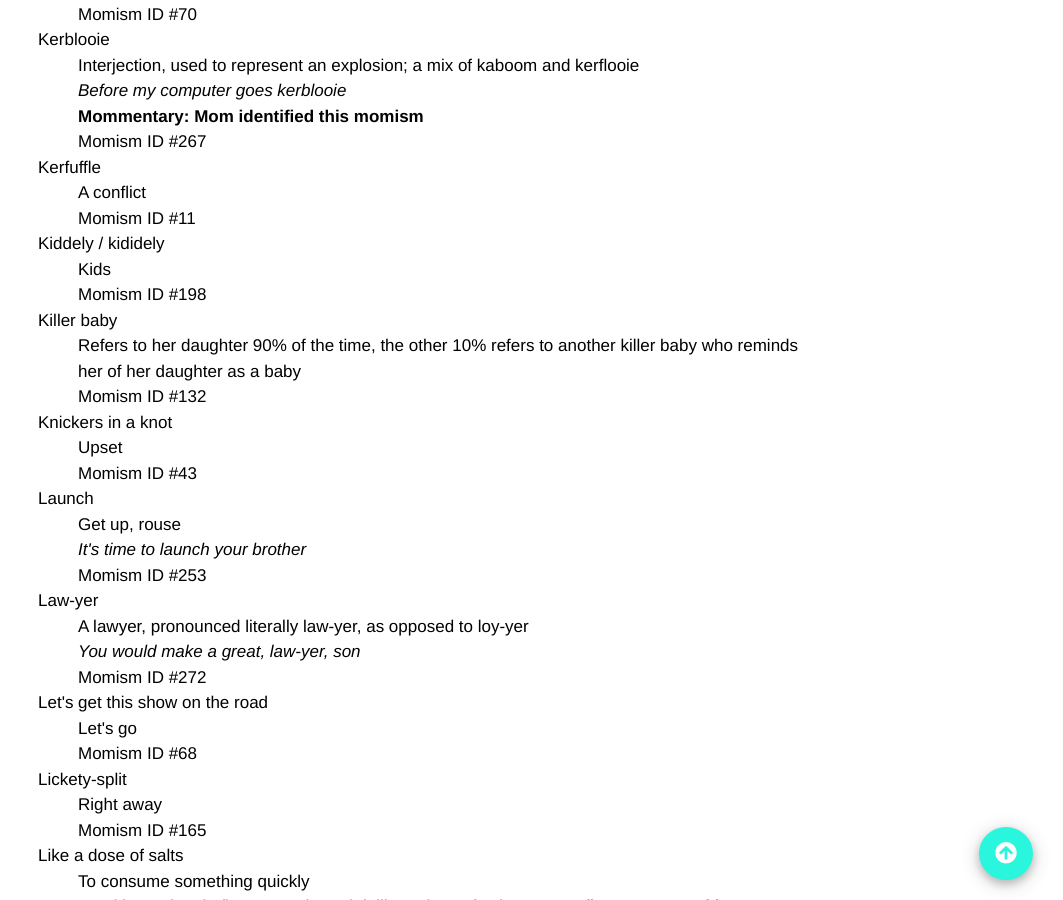
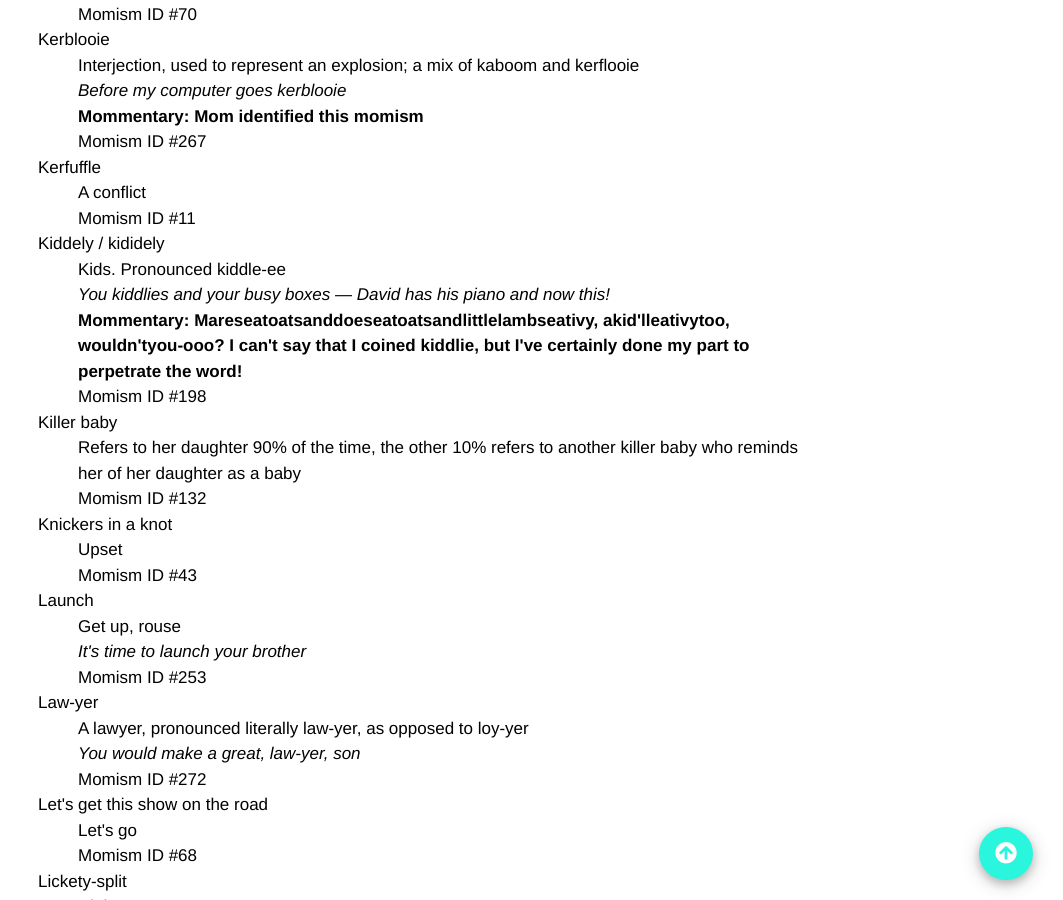
Before and after one commit to summerhays/new_momisms, a Jekyll site: the page built from _pages/old_list.md, in a window 1280 px wide and 900 px high, scrolled down 14603 px. Shown: the whole window, without its empty margins (217-1280 px from the left). Built offline with Jekyll 4.4.1, drawn with Linux system fonts in a browser that asks for light colours; some web fonts are replaced; comment, search, counter and statistics services are not loaded; some of the changed text lies outside the part shown.

Commit message:
new momism

```diff
--- a/_data/momisms.yaml
+++ b/_data/momisms.yaml
@@ -737,7 +737,9 @@
   date: "1/28/2009"
   order: 11
 - momism: "Kiddely / kididely"
-  definition: "Kids"
+  definition: "Kids. Pronounced kiddle-ee"
+  example: "You kiddlies and your busy boxes — David has his piano and now this!"
+  mommentary: "Mareseatoatsanddoeseatoatsandlittlelambseativy, akid'lleativytoo, wouldn'tyou-ooo? I can't say that I coined kiddlie, but I've certainly done my part to perpetrate the word!"
   date: "1/30/2013"
   order: 198
 - momism: "Killer baby"
@@ -1059,6 +1061,11 @@
   mommentary: "A regular gully-washer means it was a doozy of a rainstorm. The gully-washer is from the Texas side of the family, I believe."
   date: "10/11/2009"
   order: 106
+- momism: "Ride herd on"
+  definition: "Surveil, keep close watch on"
+  example: "Make sure someone rides herd on you after your vaccine"
+  date: "5/26/2021"
+  order: 308
 - momism: "Roaring Around"
   date: "1/29/2009"
   order: 16
@@ -1347,6 +1354,7 @@
   date: "7/24/2019"
   order: 240
 - momism: "Whole kit and kaboodle"
+  definition: "A bit like the whole nine yards; the entirety of, the whole set."
   date: "6/14/2009"
   order: 99
 - momism: "Whole shebangdasium"
```
